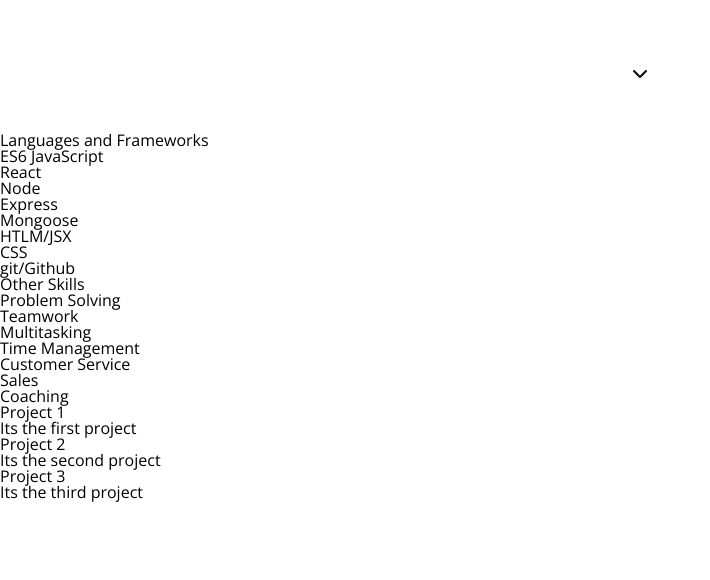
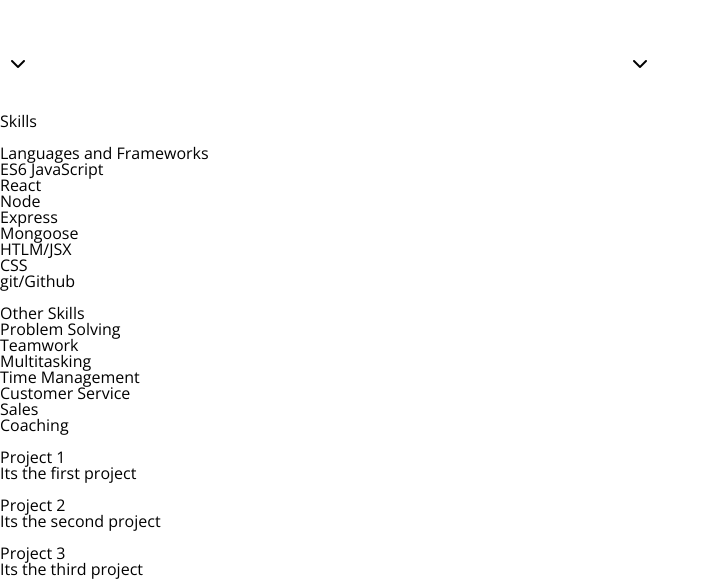
Before and after one commit to djclayton21/personal-portfolio, a React (Create React App) app: page / in a window 1280 px wide. Shown: the part 703-1283 px from the top of the page, without its empty margins (0-710 px from the left). Before the commit the page ends 1206 px from the top, so only its background shows below. Built offline with nearby package versions, Linux system fonts and the light colour scheme.

Commit message:
layout/style work

```diff
--- a/src/Home/Home.js
+++ b/src/Home/Home.js
@@ -6,11 +6,12 @@ import Projects from '../Projects/Projects';
 
 const Home = () => {
     const scrollToRef = (ref) => window.scrollTo(0, ref.current.offsetTop)
-    const skillsRef = useRef(null)
+    const introRef = useRef()
+    const skillsRef = useRef()
     return (
         <main className = "home" id = "home">
-            <Intro scrollToRef = {scrollToRef} skillsRef = {skillsRef} />
-            <Skills skillsRef = {skillsRef} />
+            <Intro scrollToRef = {scrollToRef} skillsRef = {skillsRef} introRef = {introRef} />
+            <Skills scrollToRef = {scrollToRef} skillsRef = {skillsRef} introRef = {introRef} />
             <Projects />
         </main>
     );
--- a/src/Intro/Intro.js
+++ b/src/Intro/Intro.js
@@ -3,7 +3,7 @@ import './style.css';
 
 const Intro = (props) => {
     return (
-        <section className = 'intro'>
+        <section className = 'intro' ref = {props.introRef} >
             <p>Welcome, and thank you for visiting!</p>
             <h3>I'm Dan Clayton, and this is my portfolio.</h3>
             <p>I'm a full-stack web developer who loves to learn and grow.</p>
--- a/src/Intro/style.css
+++ b/src/Intro/style.css
@@ -1,14 +1,11 @@
 .intro {
-    min-height: 100vh;
+	position: relative;
+	height: 100%;
     width: 100%;
     padding: 25px 25px;
     display: flex;
     flex-direction: column;
     align-items: center;
-}
-
-.intro > * {
-    margin: 1em 0;
 }
 
 .intro h3 {
@@ -20,8 +17,3 @@
     font-size: 1.2em;
     line-height: 1.2em;
 }
-
-.intro i {
-    position: absolute;
-    bottom: 0;
-}
--- a/src/Navbar/style.css
+++ b/src/Navbar/style.css
@@ -3,10 +3,9 @@
     grid-template-columns: repeat(5, 1fr);
     width: 100%;
     font-size: .8em;
-    position: sticky;
-    top: 0;
     background: black;
     color: white;
+    position: fixed;
 }
 .navbar > * {
     text-align: center;
--- a/src/Skills/Skills.js
+++ b/src/Skills/Skills.js
@@ -3,6 +3,8 @@ import React from 'react';
 const Skills = (props) => {
     return (
         <section className="skills" id='skills' ref = {props.skillsRef}>
+            <i className="fas fa-chevron-up" onClick = {() => props.scrollToRef(props.introRef)}></i>
+            <h1>Skills</h1>
             <div className="skills-languages">
                 <ul>Languages and Frameworks
                     <li>ES6 JavaScript</li>
@@ -32,6 +34,7 @@ const Skills = (props) => {
                     <li>Data Science</li>
                 </ul>
             </div> */}
+            <i className="fas fa-chevron-down" onClick = {() => props.scrollToRef(props.skillsRef)}></i>
         </section>
     );
 }
--- a/src/Skills/style.css
+++ b/src/Skills/style.css
@@ -0,0 +1,20 @@
+.skills {
+    position: relative;
+	height: 100%;
+    width: 100%;
+    padding: 25px 25px;
+    display: flex;
+    flex-direction: column;
+    align-items: center;
+}
+.skills h1 {
+    font-size: 2em;
+}
+
+.skills i {
+    position: absolute;
+    bottom: 0;
+}
+.skills-languages, .skills-other {
+    align-self: flex-start;
+}
--- a/src/style.css
+++ b/src/style.css
@@ -38,7 +38,7 @@ ol, ul {
 	list-style: none;
 }
 html {
-	scroll-behavior: smoothnp;
+	scroll-behavior: smooth;
 }
 blockquote, q {
 	quotes: none;
@@ -66,3 +66,34 @@ a {
 	min-width: 100vw;
 	font-family: 'Open Sans', sans-serif;
 }
+.fa-chevron-down {
+	position: absolute;
+	bottom: 0;
+	padding: 10px
+}
+
+.fa-chevron-up {
+	position: absolute;
+	top: 0;
+	padding: 10px
+}
+main {
+	position: relative;
+	top: 34px;
+	height: -moz-calc(100vh - 34px);
+	height: -webkit-calc(100vh - 34px);
+	height: -o-calc(100vh - 34px);
+	height: calc(100vh - 34px);
+}
+main > section > * {
+	margin: 1em 0;
+}
+.intro {
+	position: relative;
+	height: 100%;
+    width: 100%;
+    padding: 25px 25px;
+    display: flex;
+    flex-direction: column;
+    align-items: center;
+}
```
